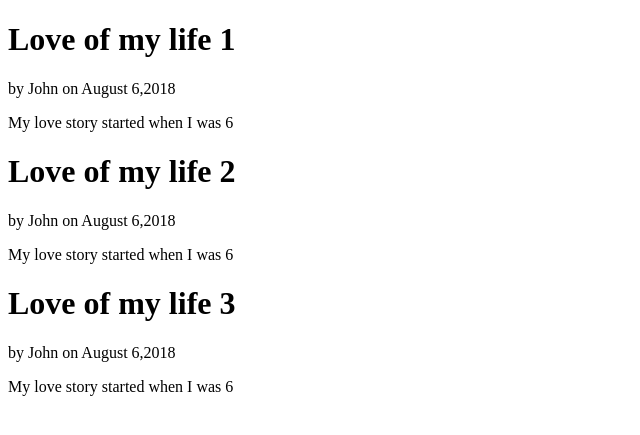
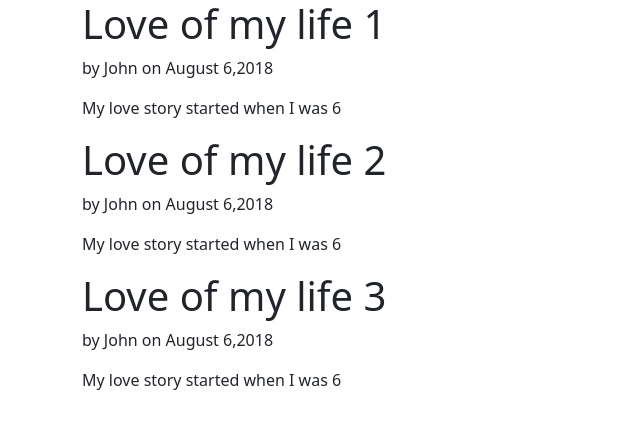
Before and after one commit to hakichris/python_project, a Django app: page /blog/ in a window 1280 px wide. Shown: the top 435 px of the page, without its empty margins (0-640 px from the left). Run offline with Django 4.2, Linux system fonts and the light colour scheme.

Commit message:
Update base.html

```diff
--- a/blog/templates/blog/base.html
+++ b/blog/templates/blog/base.html
@@ -7,6 +7,9 @@
         <title> My Blog </title>
     {% endif %}
     <meta charset="utf-8" />
+    <meta charset="utf-8">
+    <meta name="viewport" content="width=device-width, initial-scale=1">
+    <link href="https://cdn.jsdelivr.net/npm/bootstrap@5.3.1/dist/css/bootstrap.min.css" rel="stylesheet" integrity="sha384-4bw+/aepP/YC94hEpVNVgiZdgIC5+VKNBQNGCHeKRQN+PtmoHDEXuppvnDJzQIu9" crossorigin="anonymous">
     <link rel="icon" href="" />
     <meta name="viewport" content="width=device-width, initial-scale=1" />
     <meta name="theme-color" content="#000000" />
@@ -32,8 +35,9 @@
 </script>
   </head>
   <body>
-
+<div class="container">
    {% block content %} {% endblock %}
-
+  </div>
+   <script src="https://cdn.jsdelivr.net/npm/bootstrap@5.3.1/dist/js/bootstrap.bundle.min.js" integrity="sha384-HwwvtgBNo3bZJJLYd8oVXjrBZt8cqVSpeBNS5n7C8IVInixGAoxmnlMuBnhbgrkm" crossorigin="anonymous"></script>
   </body>
 </html>
```
